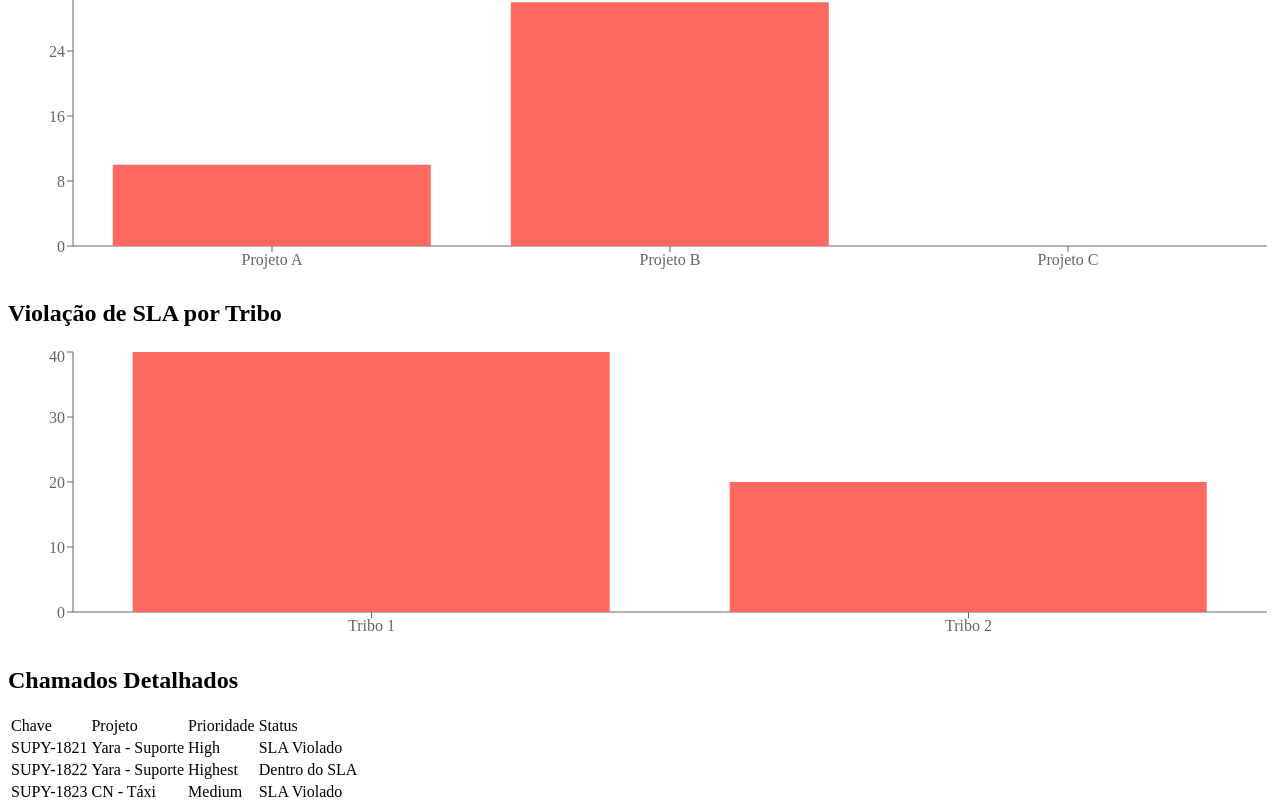
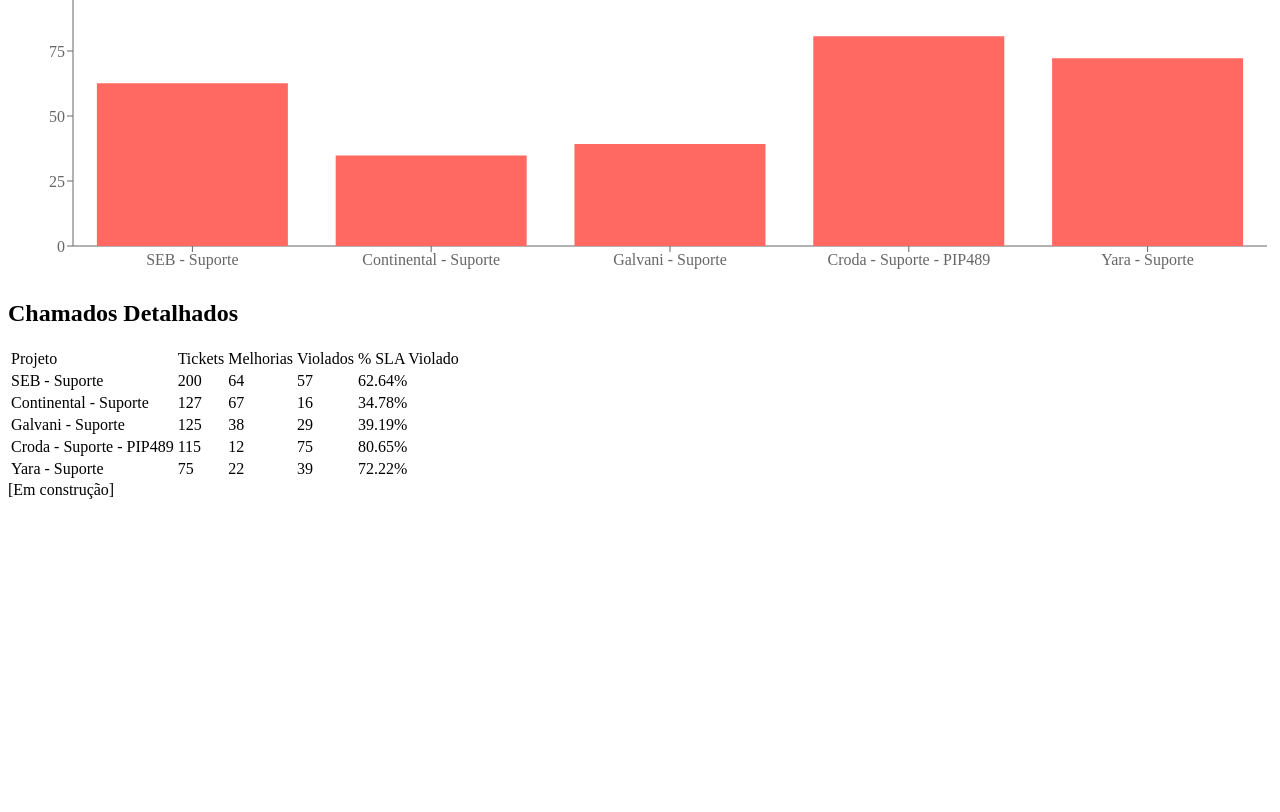
Before and after one commit to hhsxp/dashboard-jira, a Next.js app: page / in a window 1280 px wide. Shown: the part 554-1366 px from the top of the page. After the commit the page ends 1061 px from the top, so only its background shows below. Built offline with nearby package versions, Linux system fonts and the light colour scheme.

Commit message:
Add files via upload

```diff
--- a/pages/index.tsx
+++ b/pages/index.tsx
@@ -6,34 +6,60 @@
 import { Table, TableHeader, TableRow, TableCell, TableBody } from "../components/ui/table";
 
 const dadosProjetos = [
-  { name: "Projeto A", tickets: 120, melhorias: 45, violacoes: 10 },
-  { name: "Projeto B", tickets: 90, melhorias: 60, violacoes: 30 },
-  { name: "Projeto C", tickets: 150, melhorias: 30, violacoes: 0 },
-];
-
-const dadosTribos = [
-  { name: "Tribo 1", tickets: 200, violacoes: 40 },
-  { name: "Tribo 2", tickets: 160, violacoes: 20 },
-];
-
-const chamados = [
-  { chave: "SUPY-1821", projeto: "Yara - Suporte", prioridade: "High", resolvido: true, violou: true },
-  { chave: "SUPY-1822", projeto: "Yara - Suporte", prioridade: "Highest", resolvido: false, violou: false },
-  { chave: "SUPY-1823", projeto: "CN - Táxi", prioridade: "Medium", resolvido: true, violou: true },
+  {
+    "Projeto": "SEB - Suporte",
+    "tickets": 200,
+    "melhorias": 64,
+    "violacoes": 7,
+    "violados": 57,
+    "percentual_violado": 62.64
+  },
+  {
+    "Projeto": "Continental - Suporte",
+    "tickets": 127,
+    "melhorias": 67,
+    "violacoes": 6,
+    "violados": 16,
+    "percentual_violado": 34.78
+  },
+  {
+    "Projeto": "Galvani - Suporte",
+    "tickets": 125,
+    "melhorias": 38,
+    "violacoes": 12,
+    "violados": 29,
+    "percentual_violado": 39.19
+  },
+  {
+    "Projeto": "Croda - Suporte - PIP489",
+    "tickets": 115,
+    "melhorias": 12,
+    "violacoes": 5,
+    "violados": 75,
+    "percentual_violado": 80.65
+  },
+  {
+    "Projeto": "Yara - Suporte",
+    "tickets": 75,
+    "melhorias": 22,
+    "violacoes": 14,
+    "violados": 39,
+    "percentual_violado": 72.22
+  }
 ];
 
 export default function DashboardJira() {
-  const [projetoSelecionado, setProjetoSelecionado] = useState("Todos");
+  const [abaAtiva, setAbaAtiva] = useState("geral");
 
   return (
     <div className="p-4 space-y-4">
-      <h1 className="text-2xl font-bold">Dashboard Jira - Visão Navegável</h1>
-      <Tabs defaultValue="geral" className="w-full">
+      <h1 className="text-2xl font-bold">Dashboard Jira - Dados Reais</h1>
+      <Tabs defaultValue="geral">
         <TabsList className="grid grid-cols-4 w-full">
-          <TabsTrigger value="geral">Consolidado</TabsTrigger>
-          <TabsTrigger value="projeto">Por Projeto</TabsTrigger>
-          <TabsTrigger value="tribo">Por Tribo</TabsTrigger>
-          <TabsTrigger value="itens">Chamados</TabsTrigger>
+          <TabsTrigger value="geral" onClick={() => setAbaAtiva("geral")}>Consolidado</TabsTrigger>
+          <TabsTrigger value="projeto" onClick={() => setAbaAtiva("projeto")}>Por Projeto</TabsTrigger>
+          <TabsTrigger value="tribo" onClick={() => setAbaAtiva("tribo")}>Por Tribo</TabsTrigger>
+          <TabsTrigger value="itens" onClick={() => setAbaAtiva("itens")}>Chamados</TabsTrigger>
         </TabsList>
 
         <TabsContent value="geral">
@@ -42,13 +68,13 @@
               <h2 className="text-xl font-semibold mb-4">Tickets x Melhorias</h2>
               <ResponsiveContainer width="100%" height={300}>
                 <BarChart data={dadosProjetos}>
-                  <XAxis dataKey="name" />
+                  <XAxis dataKey="Projeto" />
                   <YAxis />
                   <Tooltip />
                   <Legend />
                   <Bar dataKey="tickets" fill="#8884d8" />
                   <Bar dataKey="melhorias" fill="#82ca9d" />
-                  <Bar dataKey="violacoes" fill="#ff6961" name="SLA Violado" />
+                  <Bar dataKey="violados" fill="#ff6961" name="SLA Violado" />
                 </BarChart>
               </ResponsiveContainer>
             </CardContent>
@@ -61,26 +87,10 @@
               <h2 className="text-xl font-semibold">Violação de SLA por Projeto</h2>
               <ResponsiveContainer width="100%" height={300}>
                 <BarChart data={dadosProjetos}>
-                  <XAxis dataKey="name" />
+                  <XAxis dataKey="Projeto" />
                   <YAxis />
                   <Tooltip />
-                  <Bar dataKey="violacoes" fill="#ff6961" />
-                </BarChart>
-              </ResponsiveContainer>
-            </CardContent>
-          </Card>
-        </TabsContent>
-
-        <TabsContent value="tribo">
-          <Card>
-            <CardContent className="p-4 space-y-4">
-              <h2 className="text-xl font-semibold">Violação de SLA por Tribo</h2>
-              <ResponsiveContainer width="100%" height={300}>
-                <BarChart data={dadosTribos}>
-                  <XAxis dataKey="name" />
-                  <YAxis />
-                  <Tooltip />
-                  <Bar dataKey="violacoes" fill="#ff6961" />
+                  <Bar dataKey="percentual_violado" fill="#ff6961" name="% SLA Violado" />
                 </BarChart>
               </ResponsiveContainer>
             </CardContent>
@@ -94,19 +104,21 @@
               <Table>
                 <TableHeader>
                   <TableRow>
-                    <TableCell>Chave</TableCell>
                     <TableCell>Projeto</TableCell>
-                    <TableCell>Prioridade</TableCell>
-                    <TableCell>Status</TableCell>
+                    <TableCell>Tickets</TableCell>
+                    <TableCell>Melhorias</TableCell>
+                    <TableCell>Violados</TableCell>
+                    <TableCell>% SLA Violado</TableCell>
                   </TableRow>
                 </TableHeader>
                 <TableBody>
-                  {chamados.map((c) => (
-                    <TableRow key={c.chave} className={c.violou ? "bg-red-100" : ""}>
-                      <TableCell>{c.chave}</TableCell>
-                      <TableCell>{c.projeto}</TableCell>
-                      <TableCell>{c.prioridade}</TableCell>
-                      <TableCell>{c.violou ? "SLA Violado" : "Dentro do SLA"}</TableCell>
+                  {dadosProjetos.map((item) => (
+                    <TableRow key={item.Projeto} className={item.percentual_violado > 50 ? "bg-red-100" : ""}>
+                      <TableCell>{item.Projeto}</TableCell>
+                      <TableCell>{item.tickets}</TableCell>
+                      <TableCell>{item.melhorias}</TableCell>
+                      <TableCell>{item.violados}</TableCell>
+                      <TableCell>{item.percentual_violado}%</TableCell>
                     </TableRow>
                   ))}
                 </TableBody>
@@ -114,6 +126,10 @@
             </CardContent>
           </Card>
         </TabsContent>
+
+        <TabsContent value="tribo">
+          <Card><CardContent className="p-4">[Em construção]</CardContent></Card>
+        </TabsContent>
       </Tabs>
     </div>
   );
```
